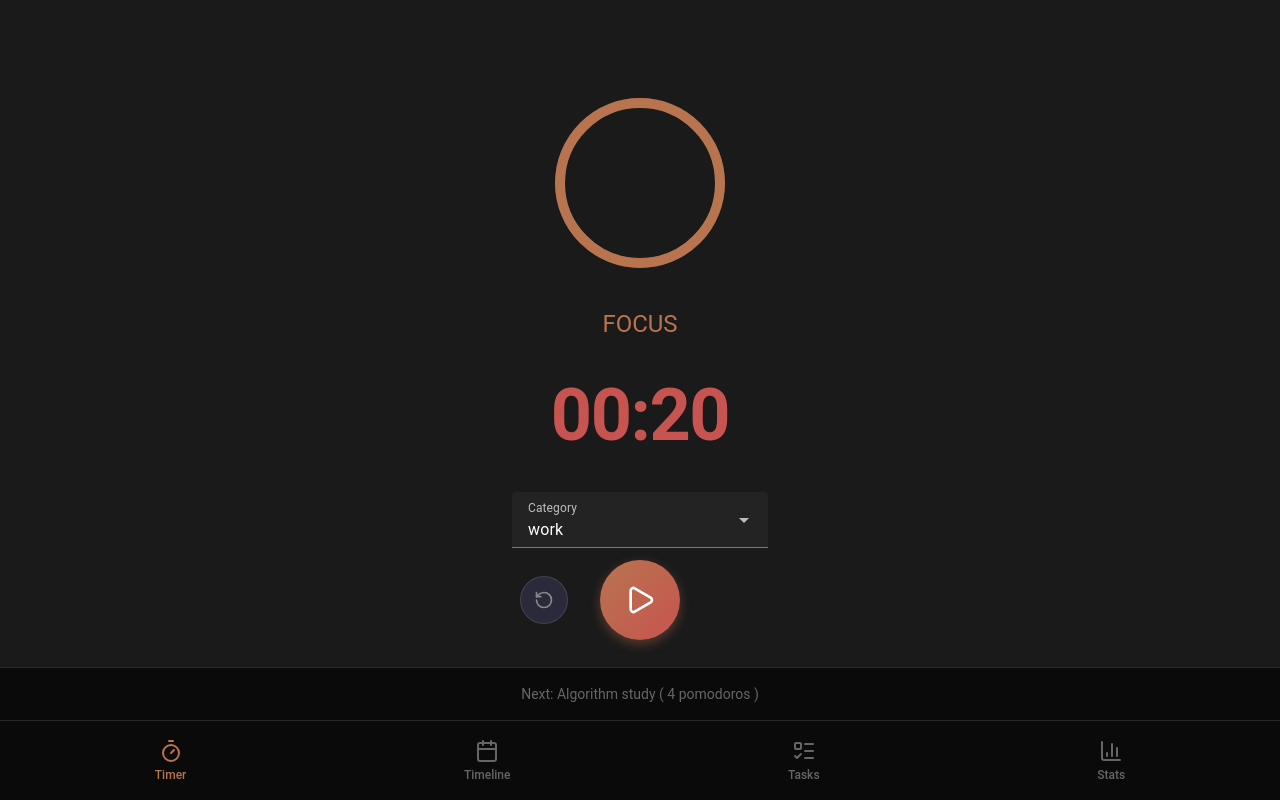
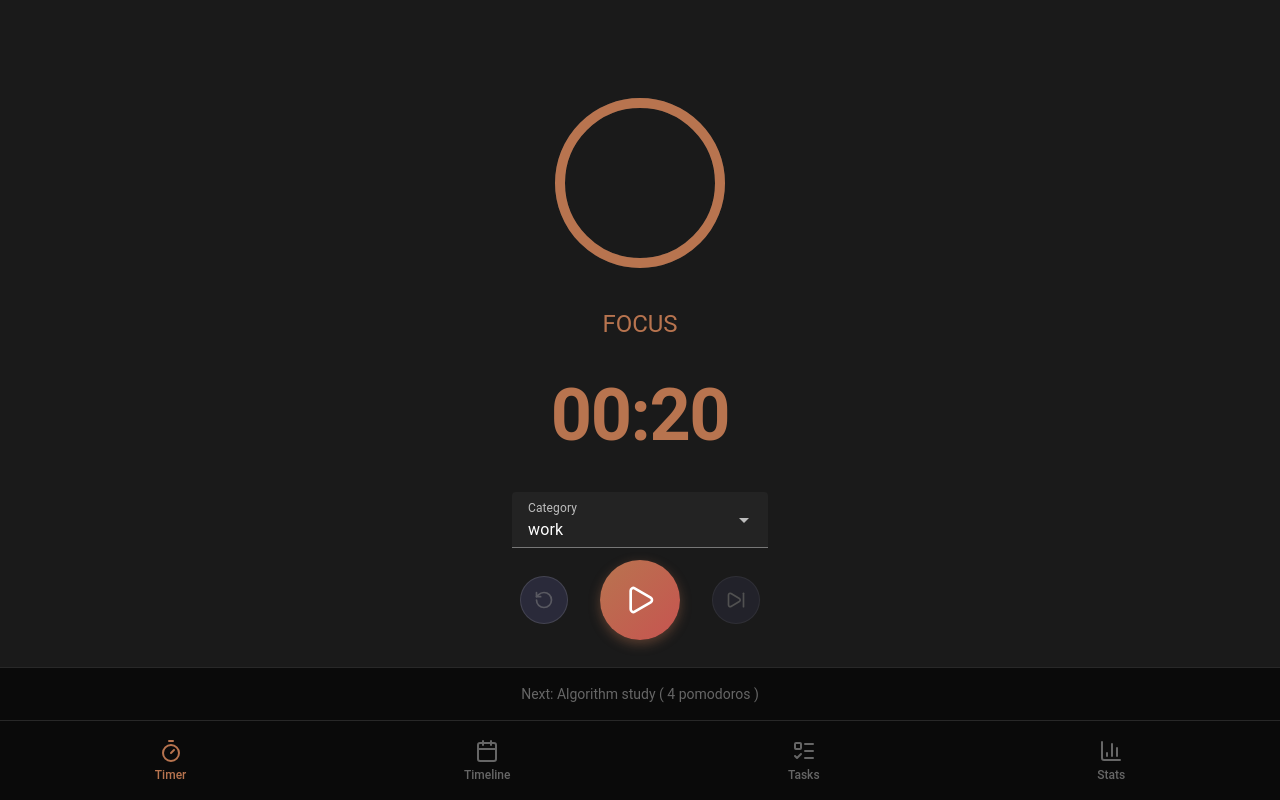
Before and after one commit to Samu-K/pomodo, a Vue app: page / in a window 1280 px wide. Built offline with nearby package versions, Linux system fonts and the light colour scheme.

Commit message:
complete switching logic. Added color to switch. Added skip function

```diff
--- a/src/components/timer/countdown.ts
+++ b/src/components/timer/countdown.ts
@@ -36,6 +36,19 @@ export function useCountdownTimer(
 	const percent = computed(() => {
 		return Number((remainingTime.value / initialTimeRef.value) * 100);
 	});
+
+	const skip = () => {
+		pauseTimer();
+		if (mode.value === "focus") {
+			setInitialTime(initialRestTime);
+			mode.value = "rest";
+			remainingTime.value = initialTimeRef.value;
+		} else {
+			setInitialTime(initialTime);
+			mode.value = "focus";
+			remainingTime.value = initialTimeRef.value;
+		}
+	};
 
 	const tick = () => {
 		if (remainingTime.value > 0) {
@@ -99,6 +112,7 @@ export function useCountdownTimer(
 		startTimer,
 		pauseTimer,
 		toggleTimer,
-		resetTimer
+		resetTimer,
+		skip
 	};
 }
--- a/src/pages/landing/TimerScreen.vue
+++ b/src/pages/landing/TimerScreen.vue
@@ -1,6 +1,6 @@
 <script setup lang="ts">
-import { Pause, Play, RotateCcw } from "lucide-vue-next";
-import { ref } from "vue";
+import { Pause, Play, RotateCcw, SkipForward } from "lucide-vue-next";
+import { ref, computed } from "vue";
 import { useCountdownTimer } from "../../components/timer/countdown";
 
 const timer = useCountdownTimer(20, 10);
@@ -17,6 +17,30 @@ const nextTask = {
 	name: "Algorithm study",
 	estimate: 4
 };
+const themeColor = computed(() =>
+	timer.mode.value === "focus" ? "pomodo-orange" : "green"
+);
+const showCategorySelector = computed(() => {
+	if (timer.isRunning.value || timer.percent.value < 100) {
+		return false;
+	} else {
+		return true;
+	}
+});
+
+const allowSkip = computed(() => {
+	if (timer.mode.value === "rest") {
+		return true;
+	}
+	if (timer.isRunning.value) {
+		return false;
+	}
+	if (timer.percent.value < 100) {
+		return true;
+	} else {
+		return false;
+	}
+});
 </script>
 
 <template>
@@ -24,12 +48,12 @@ const nextTask = {
     <!-- Main Timer Container -->
     <div class="flex-1 flex flex-col items-center justify-center px-6 gap-10">
       <!-- Progress Ring -->
-      <v-progress-circular :model-value="timer.percent.value" color="pomodo-orange" :size="170" width="10">
+      <v-progress-circular :model-value="timer.percent.value" :color="themeColor" :size="170" width="10">
       </v-progress-circular>
 
 
       <!-- Focus / test -->
-      <div class="text-pomodo-orange -mb-12 text-2xl">
+      <div :class="(`-mb-12 text-2xl text-${themeColor}`)">
         <div v-if="timer.mode.value === 'focus'">
           FOCUS
         </div>
@@ -38,18 +62,23 @@ const nextTask = {
         </div>
       </div>
       <!-- Timer Display -->
-      <div class="text-timer text-pomodo-red mt-12">
+      <div :class="(`text-timer text-${themeColor} mt-12`)">
         {{ timer.formattedTime }}
       </div>
 
-      <div class="w-64 h-22">
+      <div class="w-64 h-22" v-if="timer.mode.value === 'focus'">
         <!-- Category Selector -->
         <v-select
           v-model="selected_category"
           :items="categories"
           label="Category"
+          v-if="showCategorySelector"
         >
         </v-select>
+        <div v-else
+          class="text-3xl text-pomodo-orange text-center -mt-10">
+          {{ selected_category }}
+        </div>
       </div>
 
       <!-- Control Buttons -->
@@ -57,16 +86,17 @@ const nextTask = {
         <button
           @click="timer.resetTimer"
           class="w-12 h-12 rounded-full bg-dark-surface border border-dark-border text-text-secondary flex items-center justify-center"
-          :disabled="timer.isRunning.value"
+          :disabled="timer.isRunning.value || timer.percent.value === 100"
         >
-          <RotateCcw :size="20" :class="{'opacity-50': timer.isRunning.value, 'hover:text-pomodo-orange hover:border-pomodo-orange/50 transition-all': !timer.isRunning.value}" />
+          <RotateCcw :size="20" :class="{'opacity-50': timer.isRunning.value || timer.percent.value === 100}"/>
         </button>
 
         <button
           @click="timer.toggleTimer"
-          class="w-20 h-20 rounded-full  text-white hover:scale-105 transition-transform shadow-fab hover:shadow-fab-hover flex items-center justify-center"
+          class="w-20 h-20 rounded-full text-white hover:scale-105 transition-transform shadow-fab hover:shadow-fab-hover flex items-center justify-center"
           :class="[
-            {'bg-gradient-to-br from-pomodo-orange to-pomodo-red': !timer.isRunning.value},
+            {'bg-gradient-to-br from-pomodo-orange to-pomodo-red': !timer.isRunning.value && timer.mode.value === 'focus'},
+            {'bg-gradient-to-br from-green-400 to-green-700': !timer.isRunning.value && timer.mode.value === 'rest'},
             {'bg-gradient-to-br from-gray-600 to-black': timer.isRunning.value}
           ]"
         >
@@ -75,10 +105,12 @@ const nextTask = {
         </button>
 
         <button
-          class="bg-opacity-0 border-opacity-0 w-12 h-12 rounded-full bg-dark-surface border border-dark-border text-text-secondary hover:text-pomodo-orange hover:border-pomodo-orange/50 transition-all flex items-center justify-center"
-          disabled
+          class="w-12 h-12 rounded-full bg-dark-surface border border-dark-border text-text-secondary flex items-center justify-center"
+          :disabled="!allowSkip"
+          :class="{'opacity-50': !allowSkip}"
+          @click="timer.skip"
         >
-          <!--<SkipForward :size="20" />-->
+          <SkipForward :size="20" />
         </button>
       </div>
     </div>
```
